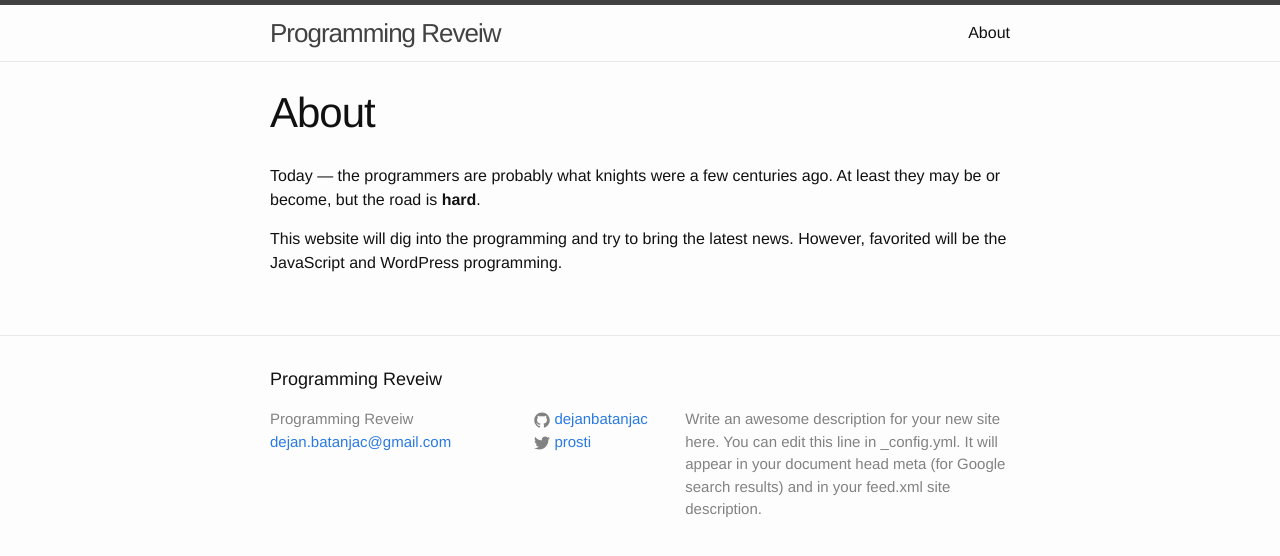
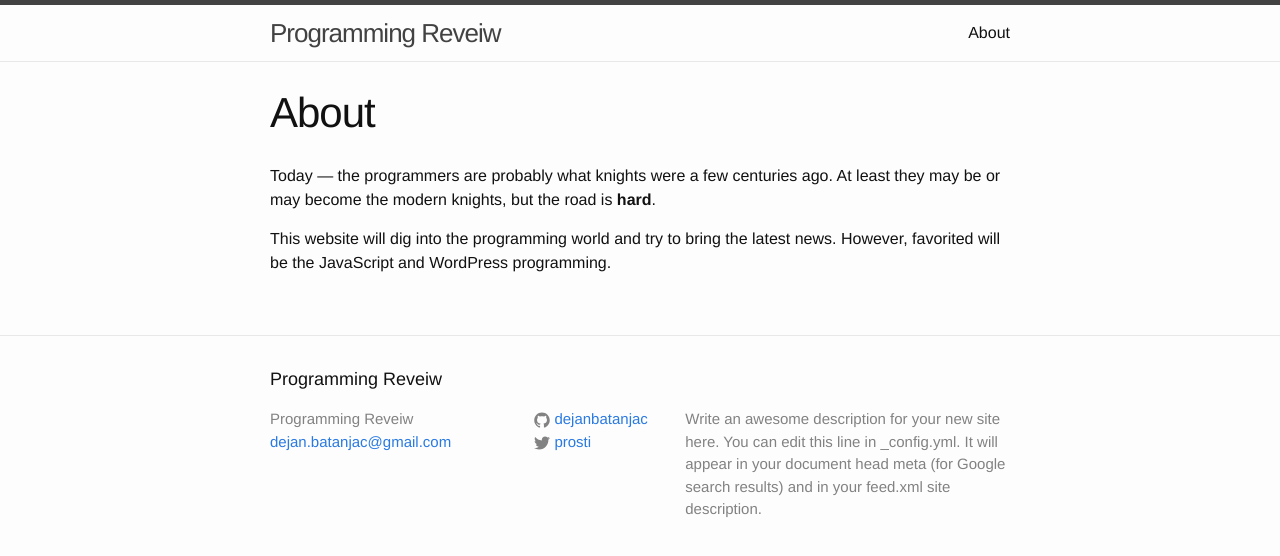
Before and after one commit to dejanbatanjac/programming-review.com, a Jekyll site: the page built from about.md, in a window 1280 px wide. Shown: the top 556 px of the page. Built offline with Jekyll 4.4.1, drawn with Linux system fonts in a browser that asks for light colours.

Commit message:
Update about.md

```diff
--- a/about.md
+++ b/about.md
@@ -4,6 +4,8 @@ title: About
 permalink: /about/
 ---
 
-Today &mdash; the programmers are probably what knights were a few centuries ago. At least they may be or become, but the road is **hard**.
+Today &mdash; the programmers are probably what knights were a few centuries ago.
+At least they may be or may become the modern knights, but the road is **hard**.
 
-This website will dig into the programming and try to bring the latest news. However, favorited will be the JavaScript and WordPress programming.
+This website will dig into the programming world and try to bring the latest news.
+However, favorited will be the JavaScript and WordPress programming.
```
